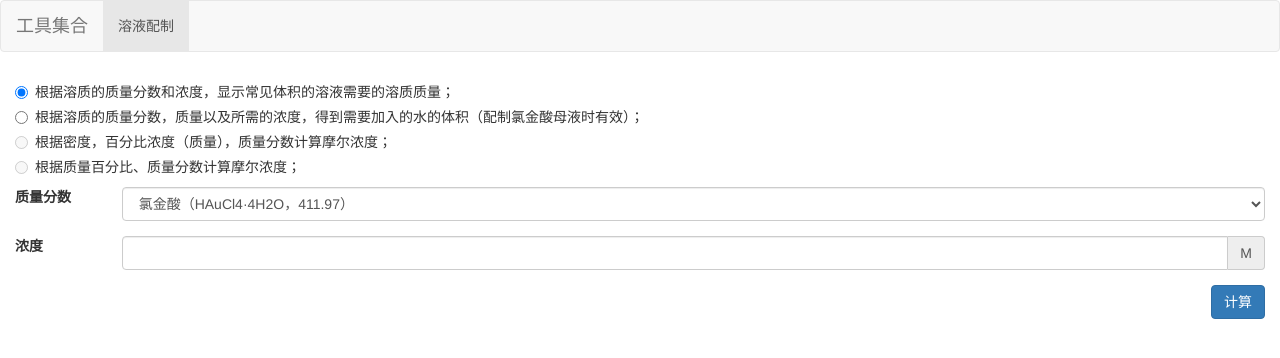
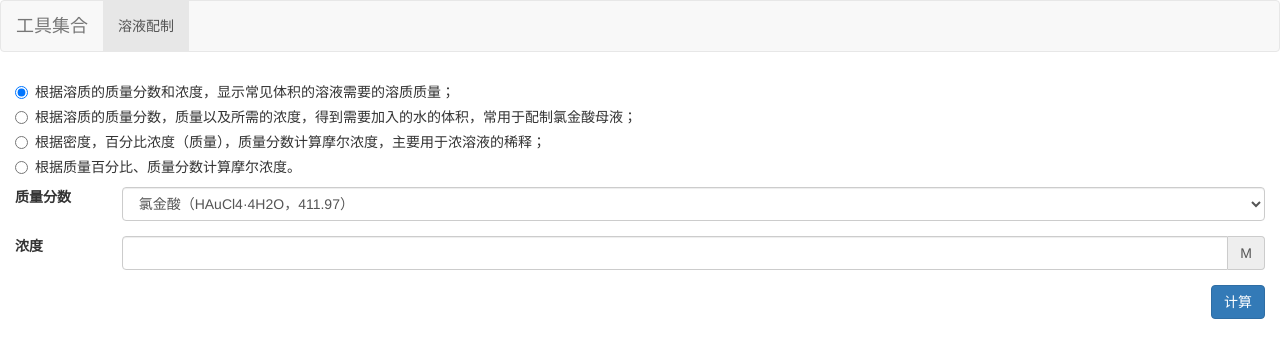
Before and after one commit to rusterx/rusterx.github.io, a Jekyll site: the page tools.html, which Jekyll copies as it is, in a window 1280 px wide. Shown: the top 358 px of the page. Built offline with Jekyll 4.4.1, drawn with Linux system fonts in a browser that asks for light colours; nearby versions of some CDN libraries.

Commit message:
开放所有的选项

```diff
--- a/tools.html
+++ b/tools.html
@@ -43,21 +43,21 @@
     <div class="radio">
         <label>
             <input type="radio" name="optionsRadios" id="optionsRadios2" value="option2" v-model="r_status">
-            根据溶质的质量分数，质量以及所需的浓度，得到需要加入的水的体积（配制氯金酸母液时有效）；
+            根据溶质的质量分数，质量以及所需的浓度，得到需要加入的水的体积，常用于配制氯金酸母液；
         </label>
     </div>
 
-    <div class="radio" disabled>
+    <div class="radio">
         <label>
-            <input type="radio" name="optionsRadios" id="optionsRadios3" value="option3" v-model="r_status" disabled>
-            根据密度，百分比浓度（质量），质量分数计算摩尔浓度；
+            <input type="radio" name="optionsRadios" id="optionsRadios3" value="option3" v-model="r_status">
+            根据密度，百分比浓度（质量），质量分数计算摩尔浓度，主要用于浓溶液的稀释；
         </label>
     </div>
 
-    <div class="radio" disabled>
+    <div class="radio">
         <label>
-            <input type="radio" name="optionsRadios" id="optionsRadios4" value="option4" v-model="r_status" disabled>
-            根据质量百分比、质量分数计算摩尔浓度；
+            <input type="radio" name="optionsRadios" id="optionsRadios4" value="option4" v-model="r_status">
+            根据质量百分比、质量分数计算摩尔浓度。
         </label>
     </div>
 
@@ -75,7 +75,7 @@
             <label for="mws" class="col-sm-1 col-xs-3 form-label">质量分数</label>
             <div class="col-sm-11 col-xs-9">
                 <!-- https://blog.csdn.net/yunhuaikong/article/details/96868171 -->
-                <select class="form-control" v-model="mws">
+                <select class="form-control" id="mws" v-model="mws">
                     <option v-for="(item, index) of mw_opts" :value="item.value" :key="item.key">{{ item.name }}</option>
                 </select>
             </div>
@@ -83,22 +83,56 @@
 
         <!-- 溶质质量 -->
         <div class="form-group" v-if="r_status == 'option2'">
-            <label for="concentration" class="col-sm-1 col-xs-3 form-label">溶质质量</label>
+            <label for="quality" class="col-sm-1 col-xs-3 form-label">溶质质量</label>
             <div class="col-sm-11 col-xs-9">
                 <div class="input-group">
-                    <input type="email" class="form-control" v-model="quality">
+                    <input type="text" class="form-control" id="quality" v-model="quality">
                     <div class="input-group-addon">g</div>
                 </div>
             </div>
         </div>
 
-        <!-- 浓度 -->
-        <div class="form-group">
+        <!-- 摩尔浓度 -->
+        <div class="form-group" v-if="r_status == 'option1' || r_status == 'option2'">
             <label for="concentration" class="col-sm-1 col-xs-3 form-label">浓度</label>
             <div class="col-sm-11 col-xs-9">
                 <div class="input-group">
-                    <input type="email" class="form-control" v-model="concentration" v-on:keyup.enter="calc">
+                    <input type="text" class="form-control" id="concentration" v-model="concentration" v-on:keyup.enter="calc">
                     <div class="input-group-addon">M</div>
+                </div>
+            </div>
+        </div>
+
+        <!-- 密度 -->
+        <div class="form-group" v-if="r_status == 'option3'">
+            <label for="density" class="col-sm-1 col-xs-3 form-label">密度</label>
+            <div class="col-sm-11 col-xs-9">
+                <div class="input-group">
+                    <input type="text" id="density" class="form-control" v-model="density">
+                    <div class="input-group-addon">g/mL</div>
+                </div>
+            </div>
+        </div>
+
+        <!-- 体积百分比 -->
+        <div class="form-group" v-if="r_status == 'option3'">
+            <label for="volume_percent" class="col-sm-1 col-xs-3 form-label">体积百分比</label>
+            <div class="col-sm-11 col-xs-9">
+                <div class="input-group">
+                    <input type="text" id="volume_percent" class="form-control" v-model="volume_percent" v-on:keyup.enter="calc">
+                    <div class="input-group-addon">v %</div>
+                </div>
+            </div>
+        </div>
+
+
+        <!-- 质量百分比 -->
+        <div class="form-group" v-if="r_status == 'option4'">
+            <label for="weight_percent" class="col-sm-1 col-xs-3 form-label">质量百分比</label>
+            <div class="col-sm-11 col-xs-9">
+                <div class="input-group">
+                    <input type="text" class="form-control" id="weight_percent" v-model="weight_percent" v-on:keyup.enter="calc">
+                    <div class="input-group-addon">wt %</div>
                 </div>
             </div>
         </div>
@@ -139,6 +173,38 @@
                 </tr>
             </tbody>
         </table>
+
+        <!-- 选项3的结果 -->
+        <table class="table table-striped table-bordered" v-if="option3_rows.length" style="margin-top:10px">
+            <thead class="thead-light">
+                <tr>
+                    <td scope="col">体积百分比</td>
+                    <td scope="col">摩尔浓度</td>
+                </tr>
+            </thead>
+            <tbody>
+                <tr v-for="row in option3_rows" scope="row">
+                    <td>{{ row.vp }}</td>
+                    <td>{{ row.mc }}</td>
+                </tr>
+            </tbody>
+        </table>
+
+        <!-- 选项4的结果 -->
+        <table class="table table-striped table-bordered" v-if="option4_rows.length" style="margin-top:10px">
+            <thead class="thead-light">
+                <tr>
+                    <td scope="col">质量百分比</td>
+                    <td scope="col">摩尔浓度</td>
+                </tr>
+            </thead>
+            <tbody>
+                <tr v-for="row in option4_rows" scope="row">
+                    <td>{{ row.wp }}</td>
+                    <td>{{ row.mc }}</td>
+                </tr>
+            </tbody>
+        </table>
     </div>
  </div>
 
```
Also changed, not shown: other parts of tools.html (+61 -0 lines).
